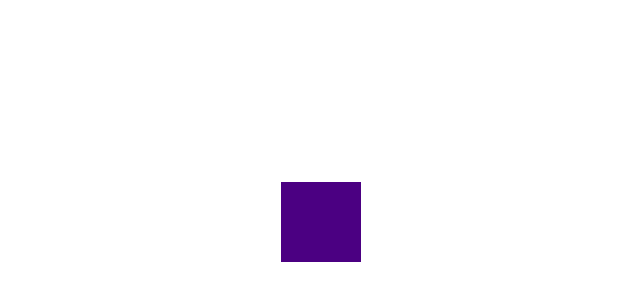
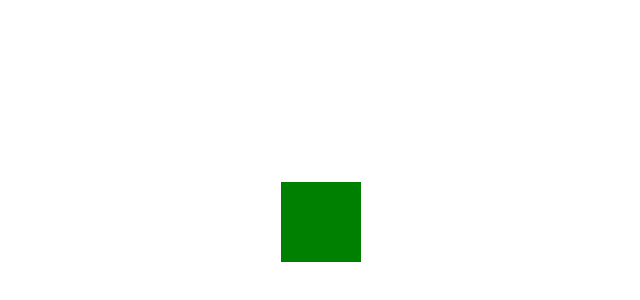
Before and after one commit to Anwesh43/small-sq-shrink-big-expand-ts, a React (Create React App) app: page / in a window 1280 px wide. Shown: the part 218-518 px from the top of the page, without its empty margins (319-959 px from the left). Built offline with nearby package versions, Linux system fonts and the light colour scheme.

Commit message:
adding customizable props

```diff
--- a/src/App.tsx
+++ b/src/App.tsx
@@ -5,7 +5,7 @@ import SqShrinkAndExpand from './SqShrinkAndExpand';
 function App() {
   return (
     <div className="App">
-      <SqShrinkAndExpand></SqShrinkAndExpand>
+      <SqShrinkAndExpand color = 'green' parts = {3}></SqShrinkAndExpand>
     </div>
   );
 }
--- a/src/SqShrinkAndExpand.tsx
+++ b/src/SqShrinkAndExpand.tsx
@@ -6,14 +6,17 @@ interface SSAEProps {
     w : number,
     h : number,
     scale : number,
-    onClick : () => void
+    onClick : () => void,
+    color? : string,
+    parts? : number
 }
 
 const SqShrinkAndExpand : React.FC<SSAEProps> = (props : SSAEProps) => {
-    const styleObj : StyleProps = useStyle(props.w, props.h, props.scale)
+    const styleObj : StyleProps = useStyle(props.w, props.h, props.scale, props.color, props.parts)
     return (
         <div style = {styleObj.parentStyle()}>
             <div style = {styleObj.smallSqStyle()} onClick = {() => props.onClick()}></div>
+            <div style = {styleObj.lineStyle()} onClick = {() => props.onClick()}></div>
             <div style = {styleObj.bigSqStyle()}></div>
         </div>
     )
--- a/src/hooks.ts
+++ b/src/hooks.ts
@@ -53,10 +53,10 @@ const divideScale = (scale : number, i : number, n : number) : number => Math.mi
 
 const sinify : (a : number) => number = (scale : number) : number => Math.sin(scale * Math.PI)
 
-export const useStyle = (w : number, h : number, scale : number) => {
+export const useStyle = (w : number, h : number, scale : number, background : string = 'indigo', parts : number = 3) => {
     const size : number = Math.min(w, h) / 10
     const sf : number = sinify(scale)
-    const dsc : (i : number) => number = (i : number) => divideScale(sf, i, 2)
+    const dsc : (i : number) => number = (i : number) => divideScale(sf, i, parts)
     const position = 'absolute'
     return {
         parentStyle() : CSSProperties {
@@ -77,17 +77,31 @@ export const useStyle = (w : number, h : number, scale : number) => {
                 top: `${0}px`,
                 width: `${size}px`,
                 height: `${size * (1 - dsc(0))}px`,
-                background: 'indigo'
+                background
             }
         },
         bigSqStyle() : CSSProperties {
             return {
                 position,
-                top: `${-h * 0.5 * dsc(1)}px`,
+                top: `${-h * 0.5 * dsc(2)}px`,
                 left: `${-w / 2}px`,
                 width: `${w}px`,
-                height: `${h * 0.5 * dsc(1)}px`,
-                background: 'indigo'
+                height: `${h * 0.5 * dsc(2)}px`,
+                background
+            }
+        },
+        lineStyle() : CSSProperties {
+            const left : string = `${-w * 0.5 * dsc(1)}px`
+            const top : string = `0px`
+            const height : string = `${Math.min(w, h) / 90}px`
+            const width : string = `${w * dsc(1)}px`
+            return {
+                position,
+                left,
+                top,
+                height,
+                width,
+                background
             }
         }
     }
--- a/src/withContext.tsx
+++ b/src/withContext.tsx
@@ -6,7 +6,7 @@ import {
 const withContext = (MainComponent : React.FC<any>)  : React.FC<any> => {
     return (props : any) => {
         const {w, h} = useDimension()
-        const {scale, start : onClick} = useAnimatedScale()
+        const {scale, start : onClick} = useAnimatedScale(0.02 / props.parts)
 
         const newProps : any = {
             ...props,
```
